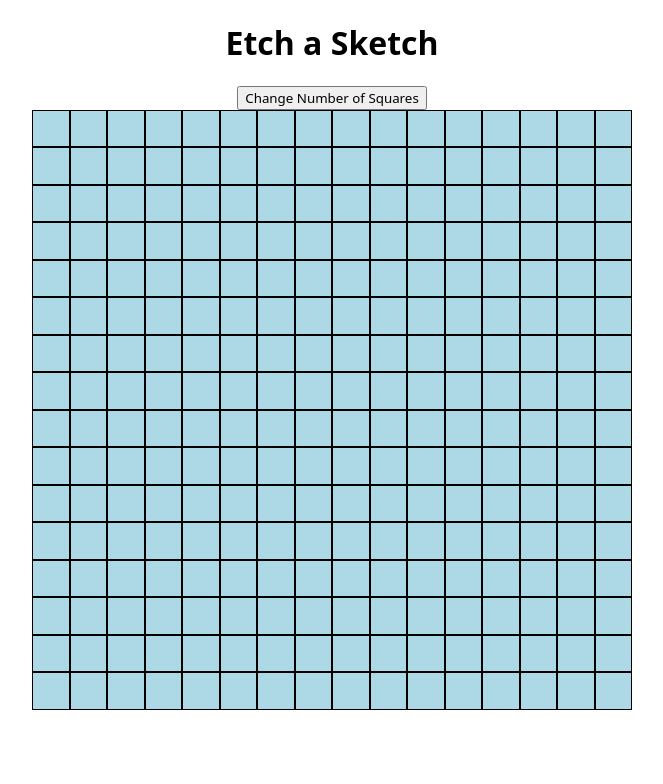
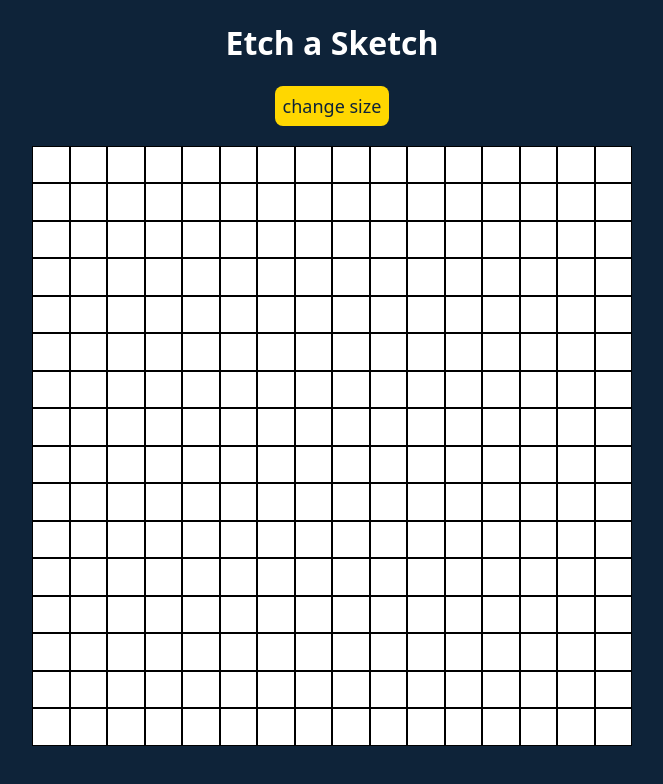
Before and after one commit to balszan/etch-a-sketch, a plain HTML site: page index.html in a window 1280 px wide. Shown: the whole page, without its empty margins (308-971 px from the left). Drawn offline with Linux system fonts and the light colour scheme.

Commit message:
Add styling

```diff
--- a/index.html
+++ b/index.html
@@ -9,7 +9,9 @@
 </head>
 <body>
     <h1>Etch a Sketch</h1>
-    <button id="choice">Change Number of Squares</button>
+    <div class="button-container">
+    <button id="choice" class="buttons">change size</button>
+    </div>
     <div class="board"></div>
 
 </body>
--- a/javascript.js
+++ b/javascript.js
@@ -23,7 +23,6 @@ function removeSquares() {
     }
 }
 
-createSquares(16);
 
 button.addEventListener('click', () => {
     let gridNumber = prompt('How many squares on each side?');
@@ -42,4 +41,6 @@ for(let i=0; i<squares.length; i++) {
 }
 }
 
+
+createSquares(16);
 etch();
--- a/style.css
+++ b/style.css
@@ -1,17 +1,34 @@
 * {
     text-align: center;
     font-family:system-ui, -apple-system, BlinkMacSystemFont, 'Segoe UI', Roboto, Oxygen, Ubuntu, Cantarell, 'Open Sans', 'Helvetica Neue', sans-serif;
+    background-color: #0E2339;
+    color: white;
 }
 
 .board {
     margin: auto;
     height: 600px;
     width: 600px;
-    background-color: pink;
     display: grid;
 }
 
 .squares {
-    background-color:lightblue;
+    background-color:white;
     border: 0.1px solid black;
 }
+
+.buttons {
+  background-color: #FFD700;
+  color: #0E2339;
+  font-size: 18px;
+  padding: 8px;
+  text-decoration: none;
+  border-radius: 8px;
+  border: none;
+}
+
+.button-container {
+    height: 50px;
+    width: 600px;
+    margin: 0 auto 10px auto;
+}
```
